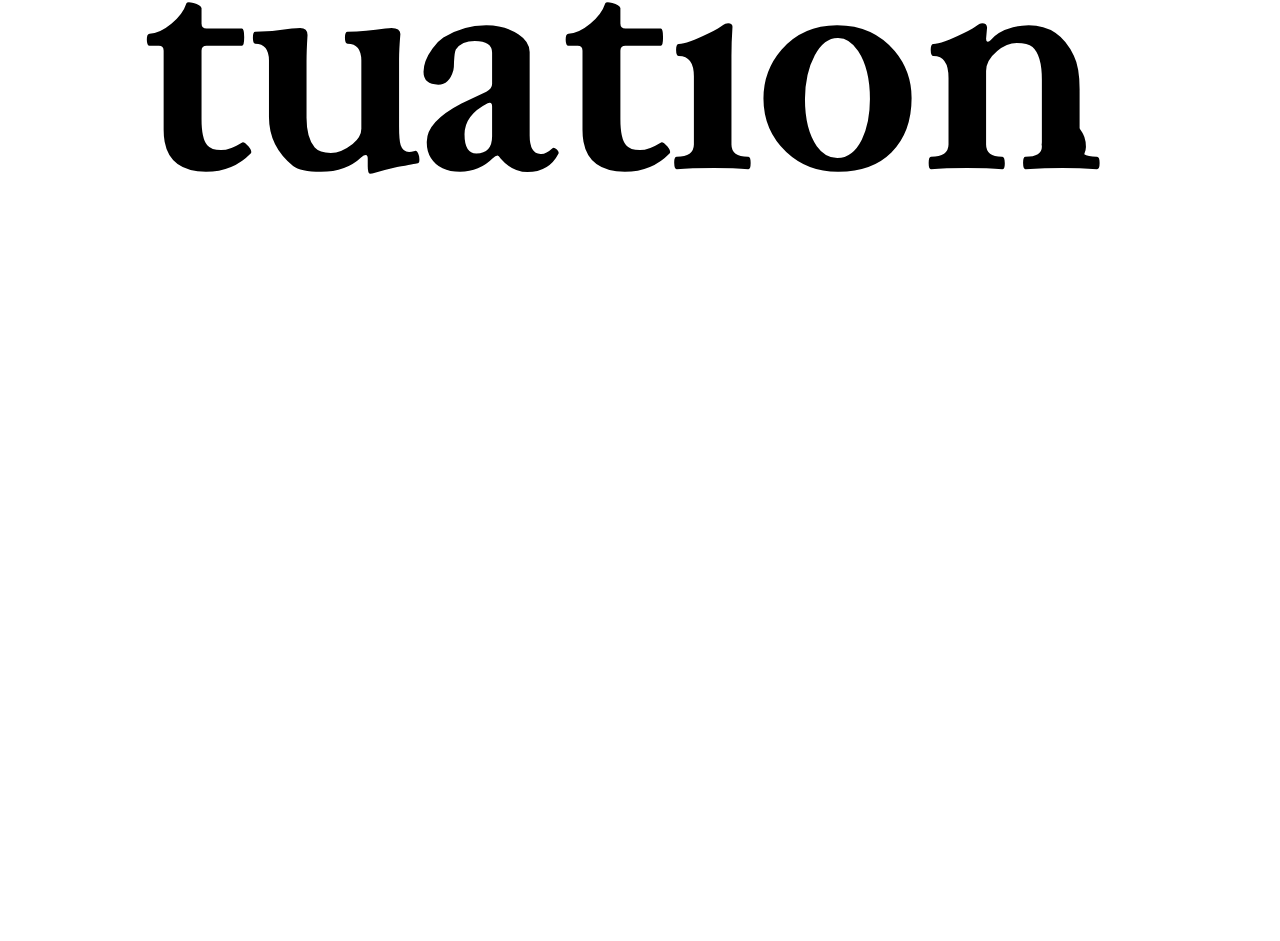
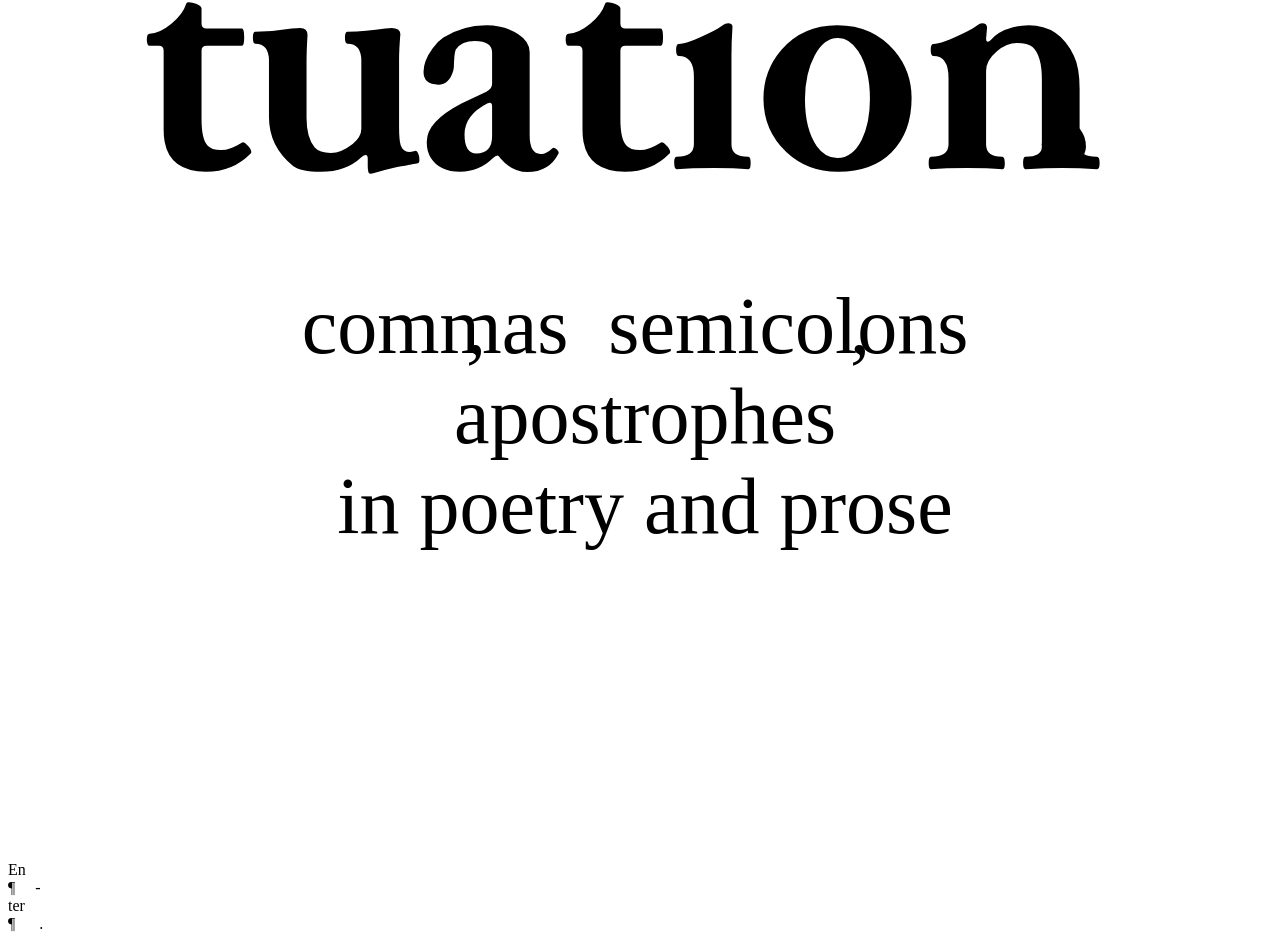
Before and after one commit to aleishadastas/OnPunctuation, a plain HTML site: page index.html in a window 1280 px wide. Shown: the part 542-1483 px from the top of the page. Before the commit the page ends 854 px from the top, so only its background shows below. Drawn offline with Linux system fonts and the light colour scheme; files whose address does not match are found by name; a web font is replaced by a local one.

Commit message:
Homepage Stylization

```diff
--- a/index.html
+++ b/index.html
@@ -18,7 +18,7 @@
         <h2>punc</h2>
         <h3>tuation</h3>
        </div>
-    </div>
+
 
        <div id="author">
         gertrude <br> stein
@@ -30,8 +30,52 @@
         <p>.</p>
 </div>
 
-<!-- <div id=""> semicolons, apostrophes in poetry and prose </div> -->
+
+ <div id="intro">
+    commas&nbsp; semicolons&nbsp; apostrophes <br>in poetry and prose </div>
+</div>
+
+<div class="punctuation2" >
+    <div id="one">
+<p>
+   ,
+</p>
+</div>
+<div id="two">
+<p >
+    ,
+ </p>
+</div>
+</div>
+
+<div class="Enter">
+    <div id="En">
+ En
+</div>
+<div id="hyphen">
+    ¶ &nbsp;&nbsp;&nbsp;&nbsp;-
+   </div>
+
+<div class="ter">
+
+    <div id="ter2">
+ter
+    </div>
+    <div id="period">
+        ¶ &nbsp;&nbsp;&nbsp;&nbsp; .
+    </div>
+
+
+</div>
+
+</div>
+
+
+</div>
 
         <script src="" async defer></script>
     </body>
 </html>
+
+
+<!-- ¶ for beginnings -->
--- a/style.css
+++ b/style.css
@@ -41,6 +41,7 @@ body {
     flex-grow: inherit;
     display: block;
     margin-left: -2px;
+    margin-bottom: 100px;
 }
 
 
@@ -76,6 +77,7 @@ h3{
   font-family: "Junicode-Bold";
   font-size: 18em;
   /* opacity: 0; */
+  flex-wrap: wrap;
 }
 
 
@@ -104,8 +106,69 @@ color:red;
 opacity:100;
 }
 
+#intro{
+  position: relative;
+  text-align: center;
+  font-size: 5em;
+  font-family: "Junicode", serif;
+ line-height: 90px;
+ flex-wrap: wrap;
+ margin-top: 10px;
+ top: 100px;
+ margin-right: 150px;
+ margin-left: 160px;
+ margin-bottom: 400px;
+}
+
+.punctuation2{
+  /* opacity: 0 */
+  font-size: 5em;
+  font-family: "Junicode", serif;
+  line-height: 90px;
+  margin-top: 10px;
+  top: 100px;
+  flex-direction: row;
+}
+
+.punctuation2:hover {
+  color:red;
+  /* opacity:100; */
+  }
+
+ #one{
+  font-family: "Junicode", serif;
+  position: absolute;
+  margin-left: 458px;
+  top: 743px;
+ }
+
+ #two{
+  font-family: "Junicode", serif;
+  position: absolute;
+  margin-left: 842px;
+  top: 743px;
+ }
+
+.Enter{
+
+}
+
+#hyphen{
+
+}
+
+#period{
+
+}
+
+#hyphen + #period:hover{
+  color:red;
+  opacity:100;
+}
 
 
  cursor: url('/YOUR_PATH/cursor.cur'), auto;
 
- @media
+ @media (min-width: 600px) {
+
+ }
```
